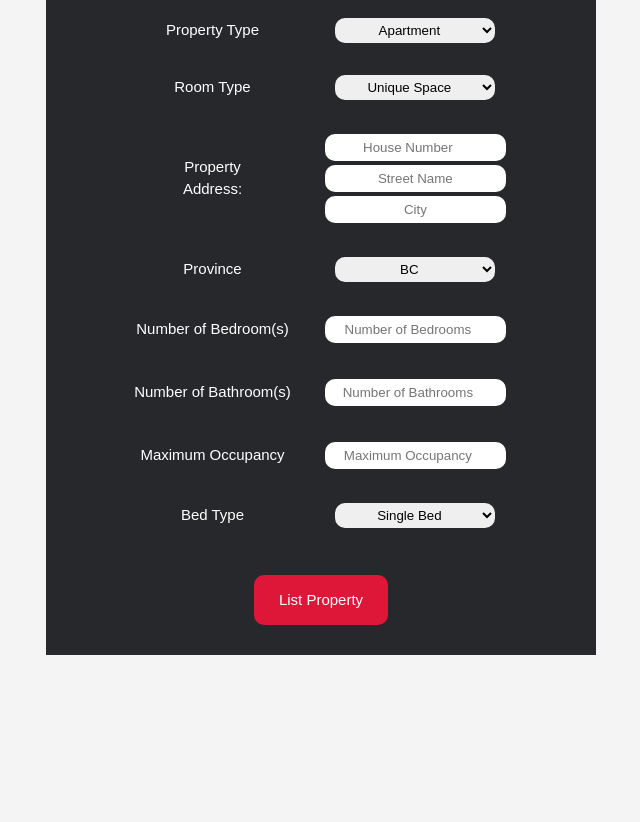
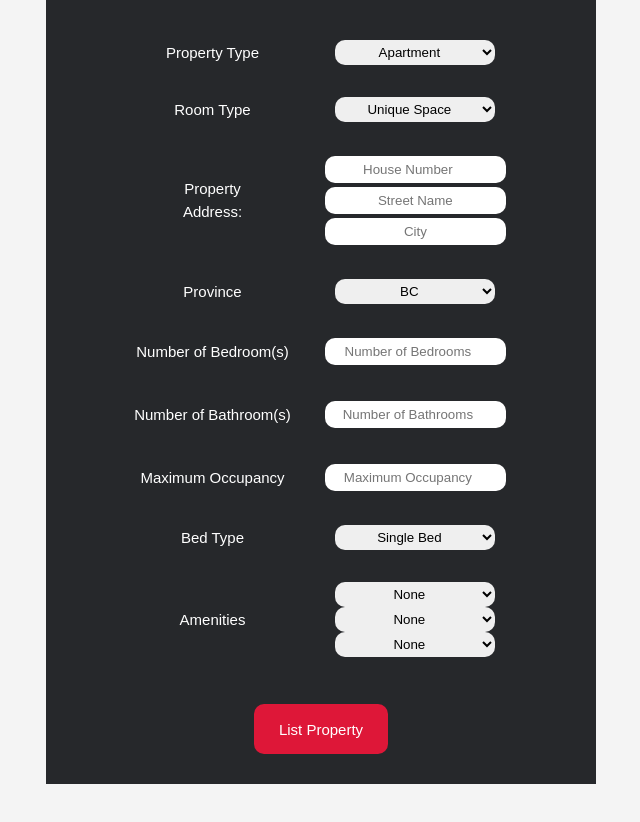
Before and after one commit to AnthonyLaiRH/db1-final-project, a plain HTML site: page Sleepo-Beepo/website/addProperty.html in a window 1280 px wide. Shown: the part 759-1581 px from the top of the page, without its empty margins (319-959 px from the left). Before the commit the page ends 1464 px from the top, so only its background shows below. Drawn offline with nearby package versions, Linux system fonts and the light colour scheme.

Commit message:
added list amenities drop lists

```diff
--- a/Sleepo-Beepo/website/addProperty.html
+++ b/Sleepo-Beepo/website/addProperty.html
@@ -135,6 +135,38 @@
 							<option value="King Bed">King Bed</option>
 						</select></td><br>
 					</tr>
+					<tr>
+						<td>Amenities</td>
+						<td>
+						 <select id="amenity1">
+							<option value ="none">None</option>
+							<option value ="pool">Pool</option>
+							<option value="gym">Gym</option>
+							<option value="partyRoom">Party Room</option>
+							<option value="airConditioning">Air Conditioning</option>
+							<option value="laundry">Laundry</option>
+							<option value="petFriendly">Pet Friendly</option>
+						</select><br>
+						<select id="amenity2">
+							<option value ="none">None</option>
+							<option value ="pool">Pool</option>
+							<option value="gym">Gym</option>
+							<option value="partyRoom">Party Room</option>
+							<option value="airConditioning">Air Conditioning</option>
+							<option value="laundry">Laundry</option>
+							<option value="petFriendly">Pet Friendly</option>
+						</select><br>
+						<select id="amenity3">
+							<option value ="none">None</option>
+							<option value ="pool">Pool</option>
+							<option value="gym">Gym</option>
+							<option value="partyRoom">Party Room</option>
+							<option value="airConditioning">Air Conditioning</option>
+							<option value="laundry">Laundry</option>
+							<option value="petFriendly">Pet Friendly</option>
+						</select><br>
+					</td><br>
+					</tr>
 				</table>
 				<button class="button_menu" onclick='confirmCheckout()'>List Property</button>
 			</div>
```
